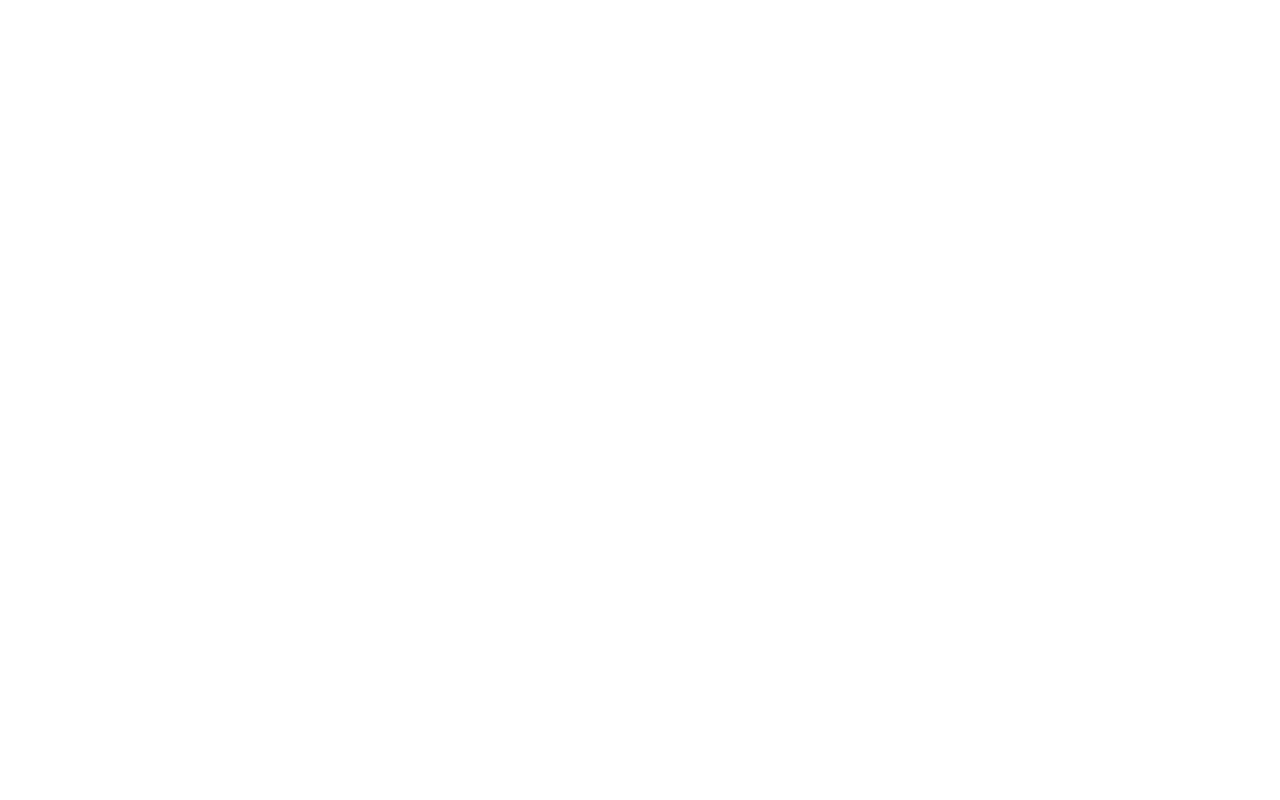
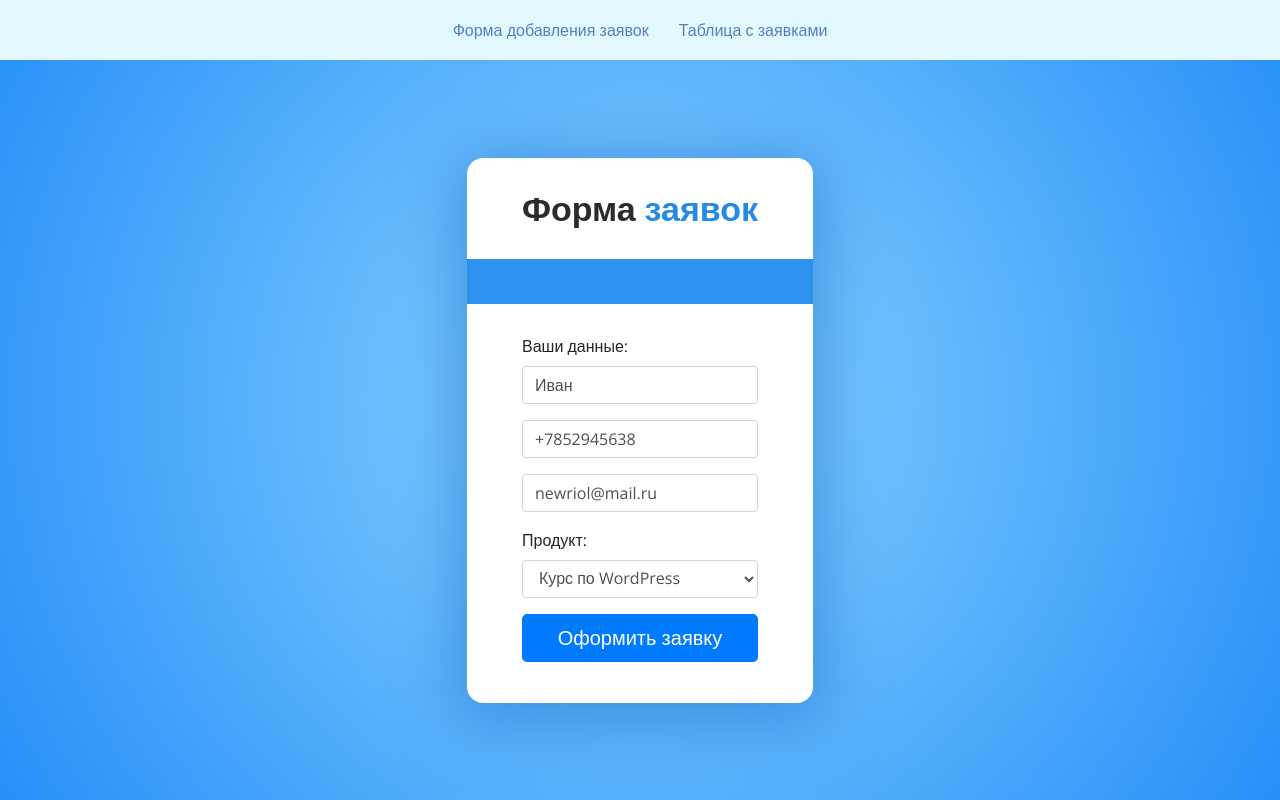
Before and after one commit to dwstroy/srm-build, a plain HTML site: page index.html in a window 1280 px wide. Drawn offline with nearby package versions, Linux system fonts and the light colour scheme; the site is published under a folder, as on GitHub Pages, so addresses that start at the root find nothing.

Commit message:
Update index.html

```diff
--- a/index.html
+++ b/index.html
@@ -1 +1 @@
-<!doctype html><html lang="en"><head><meta charset="utf-8"/><link rel="icon" href="/favicon.ico"/><meta name="viewport" content="width=device-width,initial-scale=1"/><link href="https://fonts.googleapis.com/css?family=Open+Sans:400,600,700,800&amp;subset=cyrillic-ext" rel="stylesheet"><title>srm</title><script defer="defer" src="/static/js/main.47d3298d.js"></script><link href="/static/css/main.d970beaa.css" rel="stylesheet"></head><body><noscript>You need to enable JavaScript to run this app.</noscript><div id="root"></div></body></html>
+<!doctype html><html lang="en"><head><meta charset="utf-8"/><link rel="icon" href="./favicon.ico"/><meta name="viewport" content="width=device-width,initial-scale=1"/><link href="https://fonts.googleapis.com/css?family=Open+Sans:400,600,700,800&amp;subset=cyrillic-ext" rel="stylesheet"><title>srm</title><script defer="defer" src="./static/js/main.47d3298d.js"></script><link href="./static/css/main.d970beaa.css" rel="stylesheet"></head><body><noscript>You need to enable JavaScript to run this app.</noscript><div id="root"></div></body></html>
```
